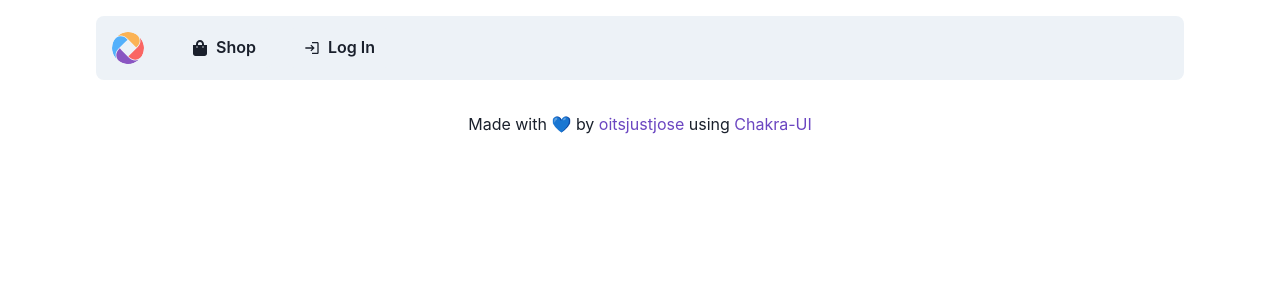
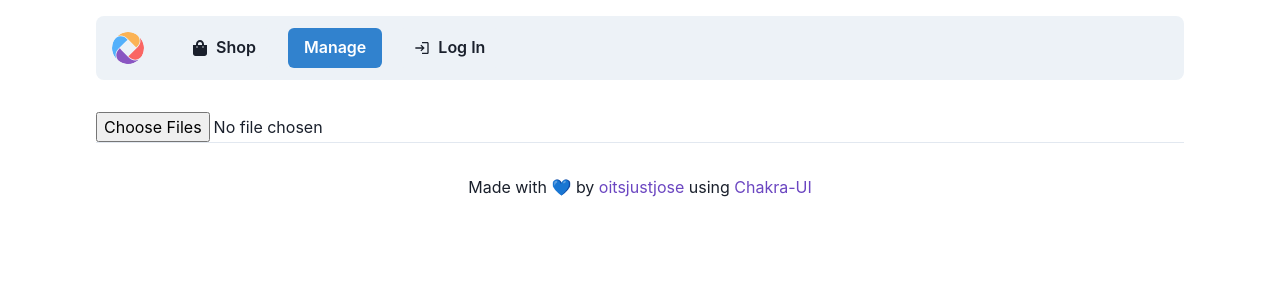
Before and after one commit to oitsjustjose/OpenCommerce, a React (Create React App) app in the folder frontend/: page /manage in a window 1280 px wide. Shown: the top 300 px of the page. Built offline with nearby package versions, Linux system fonts and the light colour scheme.

Commit message:
Image testing

```diff
--- a/frontend/src/App.jsx
+++ b/frontend/src/App.jsx
@@ -12,6 +12,7 @@ import Footer from './components/Footer';
 
 // Pages
 import Home from './pages/Home/index';
+import Manage from './pages/Manage/index';
 import Login from './pages/User/Login';
 import Register from './pages/User/Register';
 
@@ -21,6 +22,13 @@ export const Pages = [
     path: '/',
     icon: (<FaShoppingBag />),
     element: (<Home />),
+    hidden: false,
+  },
+  {
+    name: 'Manage',
+    path: '/manage',
+    icon: null,
+    element: (<Manage />),
     hidden: false,
   },
   {
--- /dev/null
+++ b/frontend/src/pages/Manage/index.jsx
@@ -0,0 +1,35 @@
+import React, { useState } from 'react';
+
+export default () => {
+  const [data, setData] = useState(null);
+
+  const getBase64 = (file) => {
+    const reader = new FileReader();
+    return new Promise((resolve) => {
+      reader.onload = (ev) => {
+        resolve(ev.target.result);
+      };
+      reader.readAsDataURL(file);
+    });
+  };
+
+  const onChange = async (evt) => {
+    const encoded = await Promise.all(Array.from(evt.target.files).map(getBase64));
+    setData(encoded);
+  };
+
+  return (
+    <div>
+      <input type="file" multiple accept="image/*" onChange={onChange} />
+
+      <hr />
+      { data && (
+      <div>
+        <b>Output</b>
+        <p>{data}</p>
+      </div>
+      )}
+
+    </div>
+  );
+};
```
Also changed, not shown: 2 other files (tests, documents, lock files or other folders).
